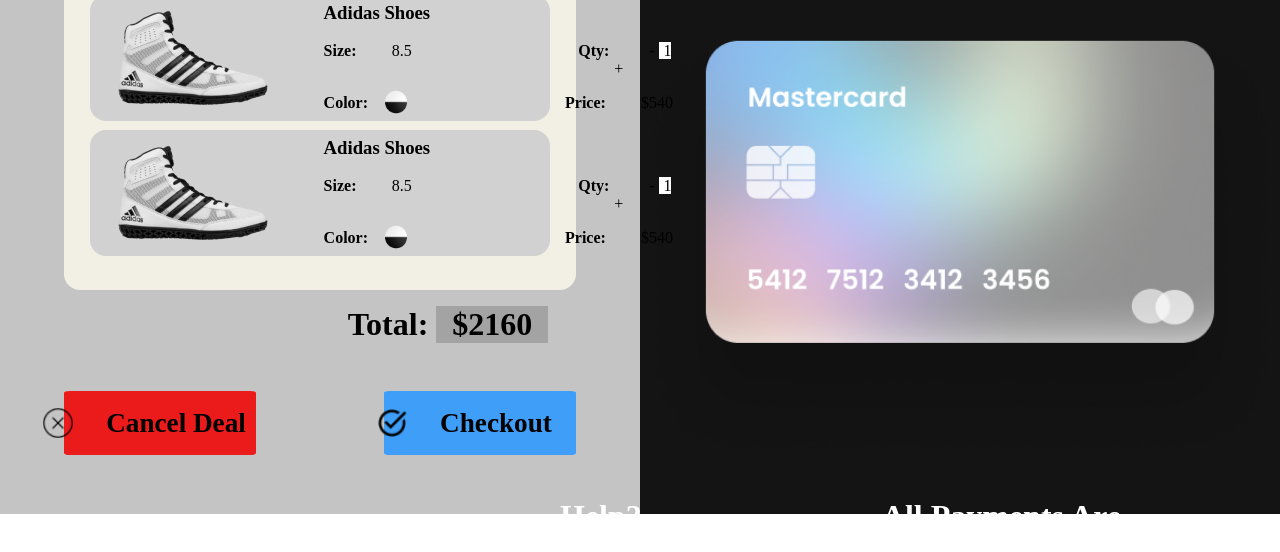
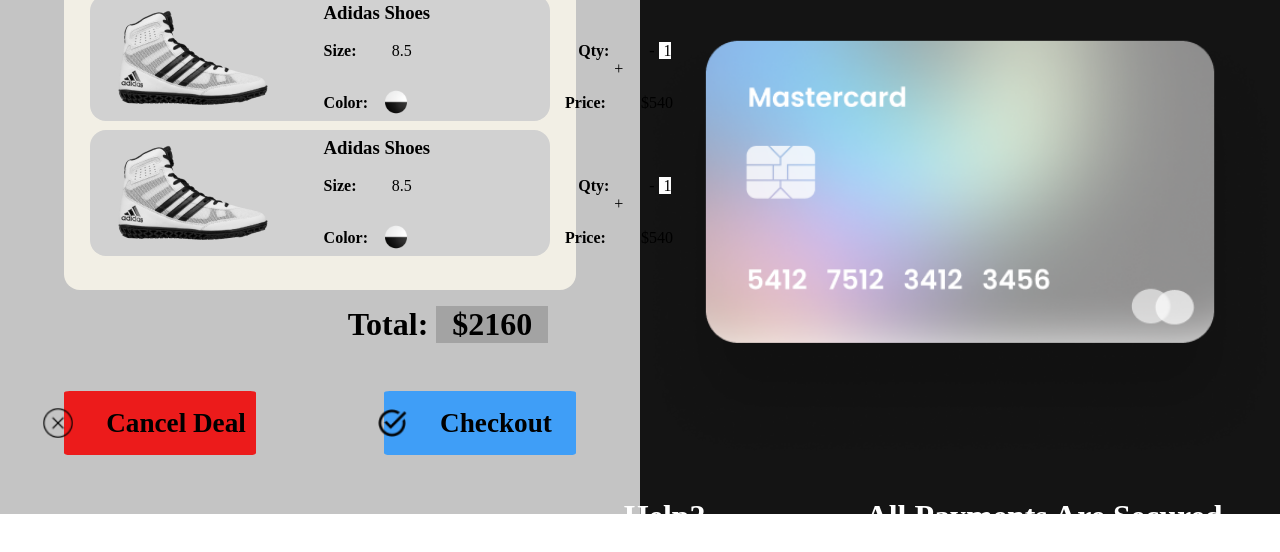
Before and after one commit to VitorArgeri/Atividade-8---Teste-Tecnico-N1, a plain HTML site: page index.html in a window 1280 px wide. Shown: the part 446-998 px from the top of the page. Drawn offline with Linux system fonts and the light colour scheme.

Commit message:
fix: right footer

```diff
--- a/style.css
+++ b/style.css
@@ -357,8 +357,8 @@ main {
 
 .right-footer {
     display: flex;
-    gap: 15rem;
+    gap: 10rem;
     position: relative;
-    right: 5rem;
+    right: 2.3rem;
     top: 2rem;
 }
```
